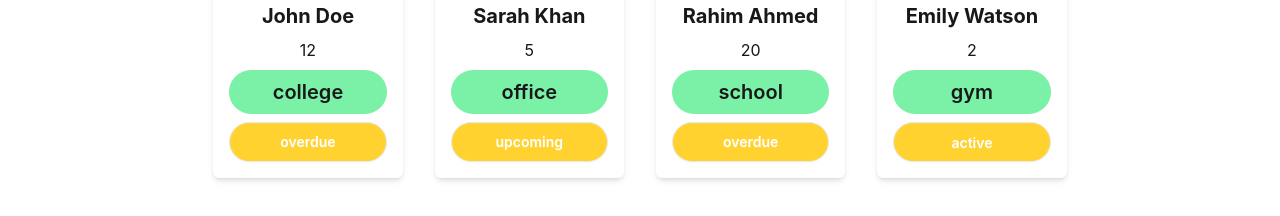
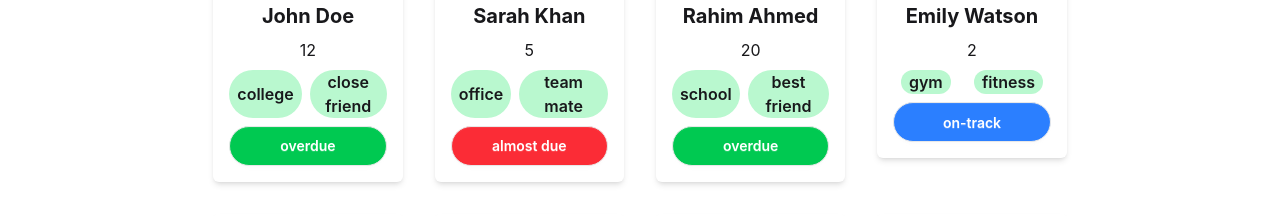
Before and after one commit to Tanjimahsankayes/keen-keeper, a React (Vite) app: page / in a window 1280 px wide. Shown: the part 720-936 px from the top of the page. Built offline with nearby package versions, Linux system fonts and the light colour scheme.

Commit message:
button color dynamic

```diff
--- a/public/Data.json
+++ b/public/Data.json
@@ -17,7 +17,7 @@
     "picture": "https://randomuser.me/api/portraits/women/2.jpg",
     "email": "sarah@example.com",
     "days_since_contact": 5,
-    "status": "upcoming",
+    "status": "almost due",
     "tags": ["office", "team mate"],
     "bio": "Works in the same company. Loves coffee chats.",
     "goal": 10,
@@ -41,7 +41,7 @@
     "picture": "https://randomuser.me/api/portraits/women/4.jpg",
     "email": "emily@example.com",
     "days_since_contact": 2,
-    "status": "active",
+    "status": "on-track",
     "tags": ["gym", "fitness"],
     "bio": "Gym partner. Helps me stay fit.",
     "goal": 7,
@@ -53,7 +53,7 @@
     "picture": "https://randomuser.me/api/portraits/men/5.jpg",
     "email": "tanvir@example.com",
     "days_since_contact": 9,
-    "status": "upcoming",
+    "status": "on-track",
     "tags": ["developer", "react"],
     "bio": "Coding buddy. We build projects together.",
     "goal": 12,
@@ -77,7 +77,7 @@
     "picture": "https://randomuser.me/api/portraits/men/7.jpg",
     "email": "michael@example.com",
     "days_since_contact": 3,
-    "status": "active",
+    "status": "on-track",
     "tags": ["gaming", "online"],
     "bio": "Online gaming friend. Plays FPS games.",
     "goal": 8,
@@ -101,7 +101,7 @@
     "picture": "https://randomuser.me/api/portraits/men/9.jpg",
     "email": "david@example.com",
     "days_since_contact": 1,
-    "status": "active",
+    "status": "almost due",
     "tags": ["client", "freelance"],
     "bio": "Client from freelance work.",
     "goal": 5,
@@ -113,7 +113,7 @@
     "picture": "https://randomuser.me/api/portraits/men/10.jpg",
     "email": "farhan@example.com",
     "days_since_contact": 7,
-    "status": "upcoming",
+    "status": "almost due",
     "tags": ["football", "friend"],
     "bio": "Football buddy. Plays every weekend.",
     "goal": 10,
@@ -137,7 +137,7 @@
     "picture": "https://randomuser.me/api/portraits/men/12.jpg",
     "email": "hasan@example.com",
     "days_since_contact": 4,
-    "status": "active",
+    "status": "on-track",
     "tags": ["neighbor", "friend"],
     "bio": "Neighbor. We hang out often.",
     "goal": 7,
--- a/src/Pages/FriendCard/FriendCard.jsx
+++ b/src/Pages/FriendCard/FriendCard.jsx
@@ -17,10 +17,23 @@ const FriendCard = ({ friends }) => {
         <h2 className="text-xl font-bold"> {friends.name} </h2>
         <p> {friends.days_since_contact} </p>
         <div className="flex flex-col gap-2">
-          <button className="bg-green-300 rounded-full font-semibold text-xl p-2">
-            {friends.tags[0]}
-          </button>
-          <button className="btn bg-amber-300 rounded-full text-white">
+          <div className="flex gap-2 justify-around ">
+            {friends.tags.map((tag, index) => (
+              <button
+                key={index}
+                className="bg-green-200 rounded-full font-semibold text-md px-2"
+              >
+                {tag}
+              </button>
+            ))}
+          </div>
+          <button
+            className={`btn rounded-full text-white ${
+              friends.status === "overdue"
+                ? "bg-green-500"
+                : friends.status === "on-track" ? "bg-blue-500" : "bg-red-500"
+            }`}
+          >
             {friends.status}
           </button>
         </div>
```
